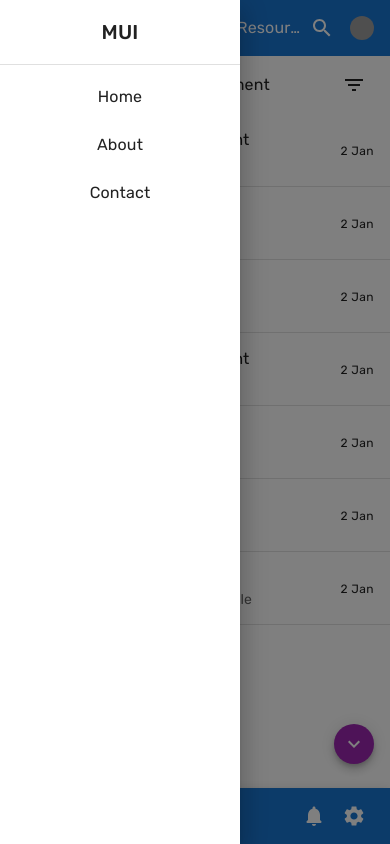
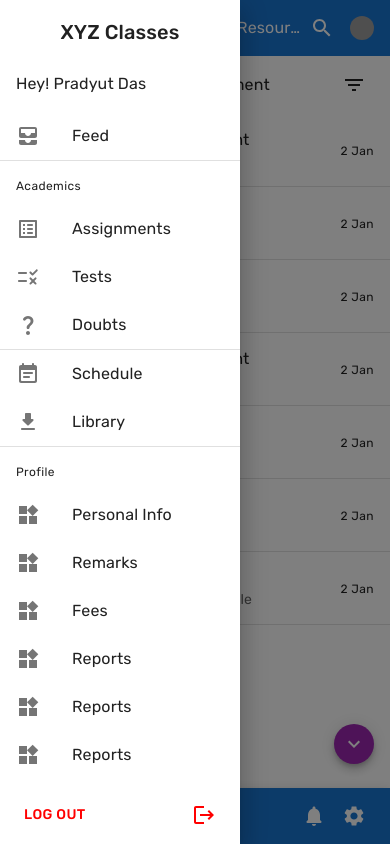
Before and after one commit to prxdyut/project-sugam, a Next.js app: page /app/feed in a window 390 px wide. Both pictures are taken after a click on the button 28 px from the left and 28 px from the top of the page. Built offline with nearby package versions, Linux system fonts and the light colour scheme; grey boxes are pictures that could not be loaded.

Commit message:
Update topNavbar.js and testsView.js

```diff
--- a/src/component/topNavbar.js
+++ b/src/component/topNavbar.js
@@ -11,6 +11,7 @@ import IconButton from "@mui/material/IconButton";
 import List from "@mui/material/List";
 import ListItem from "@mui/material/ListItem";
 import ListItemButton from "@mui/material/ListItemButton";
+import ListItemIcon from "@mui/material/ListItemIcon";
 import ListItemText from "@mui/material/ListItemText";
 import MenuIcon from "@mui/icons-material/Menu";
 import Toolbar from "@mui/material/Toolbar";
@@ -25,11 +26,61 @@ import LinearProgress from "@mui/material/LinearProgress";
 import NextNProgress from "nextjs-progressbar";
 import ArrowBackIcon from "@mui/icons-material/ArrowBack";
 import MoreVertIcon from "@mui/icons-material/MoreVert";
+import WidgetsIcon from "@mui/icons-material/Widgets";
 import { Fade } from "@mui/material";
 
+import NotificationsRoundedIcon from "@mui/icons-material/NotificationsRounded";
+import EventNoteRoundedIcon from "@mui/icons-material/EventNoteRounded";
+import ListAltRoundedIcon from "@mui/icons-material/ListAltRounded";
+import FileDownloadRoundedIcon from "@mui/icons-material/FileDownloadRounded";
+import RuleRoundedIcon from "@mui/icons-material/RuleRounded";
+import QuestionMarkRoundedIcon from "@mui/icons-material/QuestionMarkRounded";
+import SettingsIcon from "@mui/icons-material/Settings";
+import KeyboardArrowDownIcon from "@mui/icons-material/KeyboardArrowDown";
+import AllInboxIcon from "@mui/icons-material/AllInbox";
+
 const drawerWidth = 240;
-const navItems = ["Home", "About", "Contact"];
+const navItems = [
+  { type: "button", title: "Feed", link: ".", icon: <AllInboxIcon /> },
+  { type: "divider" },
+  { type: "text", title: "Academics" },
+  {
+    type: "button",
+    title: "Assignments",
+    link: ".",
+    icon: <ListAltRoundedIcon />,
+  },
+  { type: "button", title: "Tests", link: ".", icon: <RuleRoundedIcon /> },
+  {
+    type: "button",
+    title: "Doubts",
+    link: ".",
+    icon: <QuestionMarkRoundedIcon />,
+  },
+  { type: "divider" },
+  {
+    type: "button",
+    title: "Schedule",
+    link: ".",
+    icon: <EventNoteRoundedIcon />,
+  },
+  {
+    type: "button",
+    title: "Library",
+    link: ".",
+    icon: <FileDownloadRoundedIcon />,
+  },
+  { type: "divider" },
+  { type: "text", title: "Profile" },
+  { type: "button", title: "Personal Info", link: ".", icon: <WidgetsIcon /> },
+  { type: "button", title: "Remarks", link: ".", icon: <WidgetsIcon /> },
+  { type: "button", title: "Fees", link: ".", icon: <WidgetsIcon /> },
+  { type: "button", title: "Reports", link: ".", icon: <WidgetsIcon /> },
+  { type: "button", title: "Reports", link: ".", icon: <WidgetsIcon /> },
+  { type: "button", title: "Reports", link: ".", icon: <WidgetsIcon /> },
+];
 import Link from "next/link";
+import LogoutIcon from "@mui/icons-material/Logout";
 
 function DrawerAppBar(props) {
   const { window } = props;
@@ -43,18 +94,59 @@ function DrawerAppBar(props) {
   const drawer = (
     <Box onClick={handleDrawerToggle} sx={{ textAlign: "center" }}>
       <Typography variant="h6" sx={{ my: 2 }}>
-        MUI
+        XYZ Classes
       </Typography>
-      <Divider />
+      <Box
+        sx={{
+          position: "sticky",
+          top: "0",
+          background: "white",
+          zIndex: "1",
+        }}
+      >
+        <Typography variant="body1" sx={{ py: 1, px: 2 }} textAlign="start">
+          Hey! Pradyut Das
+        </Typography>
+      </Box>
+      {/* <Divider /> */}
       <List>
-        {navItems.map((item) => (
-          <ListItem key={item} disablePadding>
-            <ListItemButton sx={{ textAlign: "center" }}>
-              <ListItemText primary={item} />
-            </ListItemButton>
-          </ListItem>
+        {navItems.map((item, index) => (
+          <>
+            {item.type == "button" ? (
+              <ListItem key={index} disablePadding>
+                <ListItemButton sx={{ textAlign: "left" }}>
+                  <ListItemIcon>{item.icon}</ListItemIcon>
+                  <ListItemText primary={item.title} />
+                </ListItemButton>
+              </ListItem>
+            ) : null}
+            {item.type == "divider" ? <Divider component="li" /> : null}
+            {item.type == "text" ? (
+              <Typography
+                component="li"
+                variant="caption"
+                sx={{ mt: 2, mb: 1, mx: 2, textAlign: "start" }}
+              >
+                {item.title}
+              </Typography>
+            ) : null}
+          </>
         ))}
       </List>
+      <Toolbar sx={{ position: "sticky", bottom: "0", background: "white" }}>
+        <Button
+          variant="text"
+          fullWidth
+          sx={{
+            display: "flex",
+            justifyContent: "space-between",
+            color: "red",
+          }}
+        >
+          Log out
+          <LogoutIcon size="small" />
+        </Button>
+      </Toolbar>
     </Box>
   );
 
@@ -105,7 +197,7 @@ function DrawerAppBar(props) {
           </ListItem>
         </List>
       </Popover>
-      <Toolbar sx={{mb:1}} />
+      <Toolbar sx={{ mb: 1 }} />
       {props.variant == "primary" ? (
         <AppBar component="nav" elevation={0}>
           <Toolbar>
```
Also changed, not shown: src/container/academics/testsView.js (+9 -11 lines).
